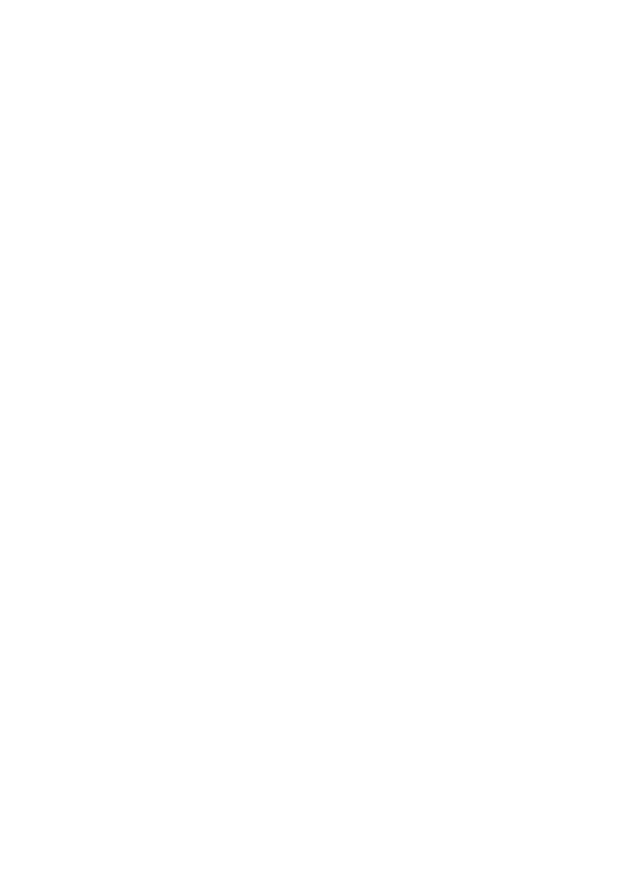
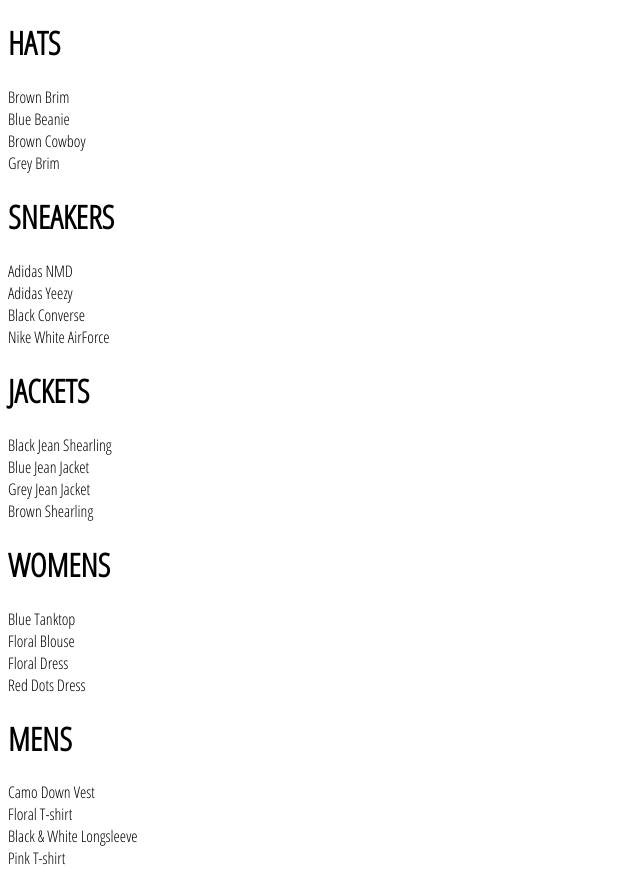
Before and after one commit to Mahdi-Alizadeh96/Crown-shop, a React (Create React App) app: page /Shop in a window 1280 px wide. Shown: the whole page, without its empty margins (0-640 px from the left). Before the commit the page ends 800 px from the top, so only its background shows below. Built offline with nearby package versions, Linux system fonts and the light colour scheme.

Commit message:
prev collection

```diff
--- a/src/App.js
+++ b/src/App.js
@@ -1,15 +1,7 @@
 import React from "react";
 import { Route, Switch } from "react-router";
 import HomePage from "./pages/Home/HomePage";
-
-
-export function Hats() {
-  return (
-    <div>
-      Hats
-    </div>
-  )
-}
+import Shop from "./pages/Shop/Shop";
 
 
 
@@ -17,7 +9,7 @@
   return (
     <>
     <Switch>
-      <Route path={'/Hats'} component={Hats} />
+      <Route path={'/Shop'} component={Shop}/>
       <Route exact path={'/'} component={HomePage}/>
     </Switch>
     </>
--- a/src/components/Directory/Directory.jsx
+++ b/src/components/Directory/Directory.jsx
@@ -47,7 +47,7 @@
         return (
             <div className='directory-menu'>
                 {this.state.sections.map(({id, ...otherSection}) => (
-                    <MenuItems id={id} {...otherSection} />
+                    <MenuItems key={id} {...otherSection} />
                 ))}
             </div>
         )
--- a/src/components/Menu-items/Menu-items.jsx
+++ b/src/components/Menu-items/Menu-items.jsx
@@ -1,9 +1,10 @@
 import React from 'react';
 import { withRouter } from 'react-router';
 
-function MenuItems({title, imageUrl , size, history, linkUrl}) {
+function MenuItems({title, imageUrl , size, history, linkUrl ,match}) {
+    console.log(match.url);
     return (
-        <div className={`${size} menu-item`} onClick={()=> history.push(`${linkUrl}`)} >
+        <div className={`${size} menu-item`} onClick={()=> history.push(`${match.url}${linkUrl}`)} >
             <div className={'background-image'} style={{ backgroundImage : `url(${imageUrl})`}}>
             </div>
             <div className='content'>
--- /dev/null
+++ b/src/components/PrevCollection/PrevCollection.jsx
@@ -0,0 +1,16 @@
+import React from 'react'
+
+export default function PrevCollection({title ,items}) {
+    return (
+        <div className={'collection-prev'}>
+            <h1 className={'title'}>{title.toUpperCase()}</h1>
+            <div className={'preview'}>
+                {
+                    items.filter((item,inx)=> inx < 4).map((item) => (
+                        <div key={item.id} >{item.name}</div>
+                    ))
+                }
+            </div>
+        </div>
+    )
+}
--- /dev/null
+++ b/src/pages/Shop/Shop.jsx
@@ -0,0 +1,28 @@
+import React, { Component } from 'react';
+import PrevCollection from '../../components/PrevCollection/PrevCollection';
+import ShopDATA from './ShopData';
+
+export default class Shop extends Component {
+
+    constructor(props) {
+        super(props);
+        this.state = {
+            collections : ShopDATA
+        }
+    }
+
+    render() {
+        const collections = this.state.collections;
+
+        console.log(collections);
+        return (
+            <div className={'shop-page'}>
+                {
+                    collections.map(({id, ...otherCollectionProps}) => (
+                        <PrevCollection key={id} {...otherCollectionProps} />
+                    ))
+                }
+            </div>
+        )
+    }
+}
--- /dev/null
+++ b/src/pages/Shop/ShopData.js
@@ -0,0 +1,249 @@
+const ShopDATA = [
+    {
+        id: 1,
+        title: 'Hats',
+        routeName: 'hats',
+        items: [
+          {
+            id: 1,
+            name: 'Brown Brim',
+            imageUrl: 'https://i.ibb.co/ZYW3VTp/brown-brim.png',
+            price: 25
+          },
+          {
+            id: 2,
+            name: 'Blue Beanie',
+            imageUrl: 'https://i.ibb.co/ypkgK0X/blue-beanie.png',
+            price: 18
+          },
+          {
+            id: 3,
+            name: 'Brown Cowboy',
+            imageUrl: 'https://i.ibb.co/QdJwgmp/brown-cowboy.png',
+            price: 35
+          },
+          {
+            id: 4,
+            name: 'Grey Brim',
+            imageUrl: 'https://i.ibb.co/RjBLWxB/grey-brim.png',
+            price: 25
+          },
+          {
+            id: 5,
+            name: 'Green Beanie',
+            imageUrl: 'https://i.ibb.co/YTjW3vF/green-beanie.png',
+            price: 18
+          },
+          {
+            id: 6,
+            name: 'Palm Tree Cap',
+            imageUrl: 'https://i.ibb.co/rKBDvJX/palm-tree-cap.png',
+            price: 14
+          },
+          {
+            id: 7,
+            name: 'Red Beanie',
+            imageUrl: 'https://i.ibb.co/bLB646Z/red-beanie.png',
+            price: 18
+          },
+          {
+            id: 8,
+            name: 'Wolf Cap',
+            imageUrl: 'https://i.ibb.co/1f2nWMM/wolf-cap.png',
+            price: 14
+          },
+          {
+            id: 9,
+            name: 'Blue Snapback',
+            imageUrl: 'https://i.ibb.co/X2VJP2W/blue-snapback.png',
+            price: 16
+          }
+        ]
+      },
+      {
+        id: 2,
+        title: 'Sneakers',
+        routeName: 'sneakers',
+        items: [
+          {
+            id: 10,
+            name: 'Adidas NMD',
+            imageUrl: 'https://i.ibb.co/0s3pdnc/adidas-nmd.png',
+            price: 220
+          },
+          {
+            id: 11,
+            name: 'Adidas Yeezy',
+            imageUrl: 'https://i.ibb.co/dJbG1cT/yeezy.png',
+            price: 280
+          },
+          {
+            id: 12,
+            name: 'Black Converse',
+            imageUrl: 'https://i.ibb.co/bPmVXyP/black-converse.png',
+            price: 110
+          },
+          {
+            id: 13,
+            name: 'Nike White AirForce',
+            imageUrl: 'https://i.ibb.co/1RcFPk0/white-nike-high-tops.png',
+            price: 160
+          },
+          {
+            id: 14,
+            name: 'Nike Red High Tops',
+            imageUrl: 'https://i.ibb.co/QcvzydB/nikes-red.png',
+            price: 160
+          },
+          {
+            id: 15,
+            name: 'Nike Brown High Tops',
+            imageUrl: 'https://i.ibb.co/fMTV342/nike-brown.png',
+            price: 160
+          },
+          {
+            id: 16,
+            name: 'Air Jordan Limited',
+            imageUrl: 'https://i.ibb.co/w4k6Ws9/nike-funky.png',
+            price: 190
+          },
+          {
+            id: 17,
+            name: 'Timberlands',
+            imageUrl: 'https://i.ibb.co/Mhh6wBg/timberlands.png',
+            price: 200
+          }
+        ]
+      },
+      {
+        id: 3,
+        title: 'Jackets',
+        routeName: 'jackets',
+        items: [
+          {
+            id: 18,
+            name: 'Black Jean Shearling',
+            imageUrl: 'https://i.ibb.co/XzcwL5s/black-shearling.png',
+            price: 125
+          },
+          {
+            id: 19,
+            name: 'Blue Jean Jacket',
+            imageUrl: 'https://i.ibb.co/mJS6vz0/blue-jean-jacket.png',
+            price: 90
+          },
+          {
+            id: 20,
+            name: 'Grey Jean Jacket',
+            imageUrl: 'https://i.ibb.co/N71k1ML/grey-jean-jacket.png',
+            price: 90
+          },
+          {
+            id: 21,
+            name: 'Brown Shearling',
+            imageUrl: 'https://i.ibb.co/s96FpdP/brown-shearling.png',
+            price: 165
+          },
+          {
+            id: 22,
+            name: 'Tan Trench',
+            imageUrl: 'https://i.ibb.co/M6hHc3F/brown-trench.png',
+            price: 185
+          }
+        ]
+      },
+      {
+        id: 4,
+        title: 'Womens',
+        routeName: 'womens',
+        items: [
+          {
+            id: 23,
+            name: 'Blue Tanktop',
+            imageUrl: 'https://i.ibb.co/7CQVJNm/blue-tank.png',
+            price: 25
+          },
+          {
+            id: 24,
+            name: 'Floral Blouse',
+            imageUrl: 'https://i.ibb.co/4W2DGKm/floral-blouse.png',
+            price: 20
+          },
+          {
+            id: 25,
+            name: 'Floral Dress',
+            imageUrl: 'https://i.ibb.co/KV18Ysr/floral-skirt.png',
+            price: 80
+          },
+          {
+            id: 26,
+            name: 'Red Dots Dress',
+            imageUrl: 'https://i.ibb.co/N3BN1bh/red-polka-dot-dress.png',
+            price: 80
+          },
+          {
+            id: 27,
+            name: 'Striped Sweater',
+            imageUrl: 'https://i.ibb.co/KmSkMbH/striped-sweater.png',
+            price: 45
+          },
+          {
+            id: 28,
+            name: 'Yellow Track Suit',
+            imageUrl: 'https://i.ibb.co/v1cvwNf/yellow-track-suit.png',
+            price: 135
+          },
+          {
+            id: 29,
+            name: 'White Blouse',
+            imageUrl: 'https://i.ibb.co/qBcrsJg/white-vest.png',
+            price: 20
+          }
+        ]
+      },
+      {
+        id: 5,
+        title: 'Mens',
+        routeName: 'mens',
+        items: [
+          {
+            id: 30,
+            name: 'Camo Down Vest',
+            imageUrl: 'https://i.ibb.co/xJS0T3Y/camo-vest.png',
+            price: 325
+          },
+          {
+            id: 31,
+            name: 'Floral T-shirt',
+            imageUrl: 'https://i.ibb.co/qMQ75QZ/floral-shirt.png',
+            price: 20
+          },
+          {
+            id: 32,
+            name: 'Black & White Longsleeve',
+            imageUrl: 'https://i.ibb.co/55z32tw/long-sleeve.png',
+            price: 25
+          },
+          {
+            id: 33,
+            name: 'Pink T-shirt',
+            imageUrl: 'https://i.ibb.co/RvwnBL8/pink-shirt.png',
+            price: 25
+          },
+          {
+            id: 34,
+            name: 'Jean Long Sleeve',
+            imageUrl: 'https://i.ibb.co/VpW4x5t/roll-up-jean-shirt.png',
+            price: 40
+          },
+          {
+            id: 35,
+            name: 'Burgundy T-shirt',
+            imageUrl: 'https://i.ibb.co/mh3VM1f/polka-dot-shirt.png',
+            price: 25
+          }
+        ]
+      }
+]
+
+export default ShopDATA;
```
